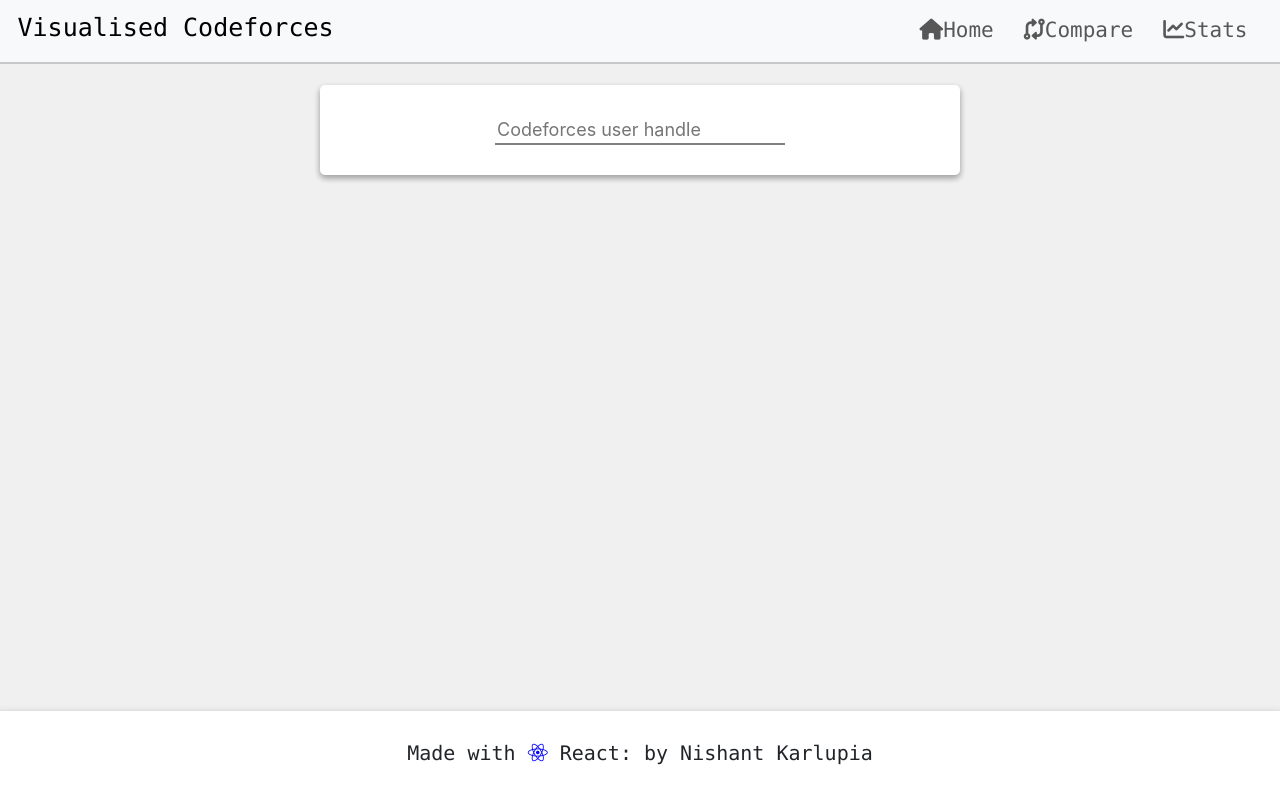
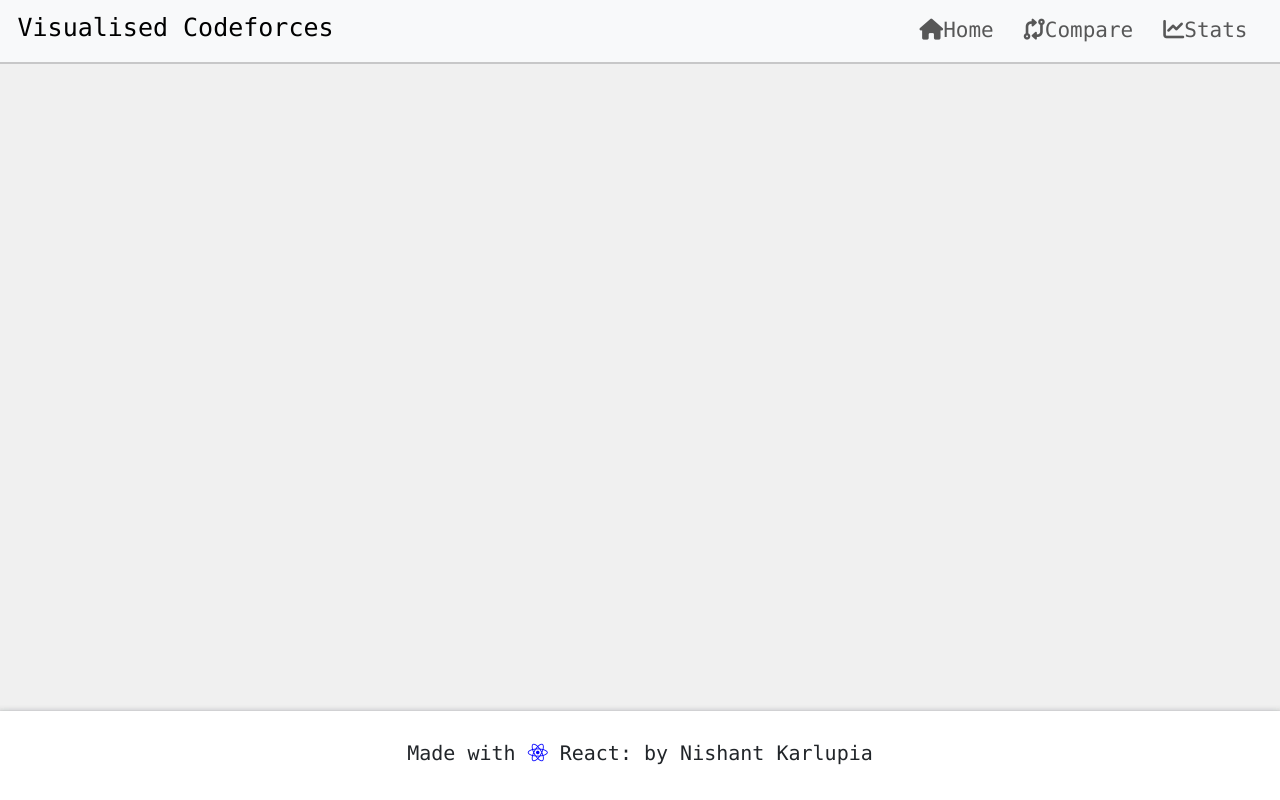
Before and after one commit to Nishant-Karlupia/visualized-codeforces, a React (Create React App) app: page /stats in a window 1280 px wide. Built offline with nearby package versions, Linux system fonts and the light colour scheme.

Commit message:
first commit

```diff
--- a/src/components/Stats.js
+++ b/src/components/Stats.js
@@ -1,96 +1,108 @@
-// @Nishant-Karlupia
-// visualised-codeforces
-// stats: it provide the links for the submission of solved problems by the user
-// it remains to build
+// // @Nishant-Karlupia
+// // visualised-codeforces
+// // stats: it provide the links for the submission of solved problems by the user
+// // it remains to build
+
+// import React from 'react'
+// import { useState } from 'react';
+// import ProblemItem from './ProblemItem';
+
+// const Stats = (props) => {
+//     const [handle, setHandle] = useState("");
+//     // const [new_handle, setNew_handle] = useState("");
+//     const [user_exists, setUser_exists] = useState(0);
+//     const [solved, setSolved] = useState([]);
+
+//     const handleSubmit = async (ev) => {
+//         props.setProgress(5);
+//         ev.preventDefault();
+//         setUser_exists(0);
+
+//         const response = await fetch(`https://codeforces.com/api/user.status?handle=${handle}`, {
+//             method: 'GET',
+//         });
+//         props.setProgress(25);
+
+//         const json = await response.json();
+//         if (json.status === "OK") {
+//             setHandle(handle);
+//             setUser_exists(1);
+//         }
+//         else {
+//             props.setProgress(100);
+//             alert("Couldn't find user!!!");
+//             return;
+//         }
+//         // console.log(json['result'][0]["problem"]['problemsetName']);
+//         const solved=[],solvedkey={};
+//         props.setProgress(100);
+//         for(let res of json["result"])
+//         {
+//             if(res["problem"]["problemsetName"]!==undefined)continue;
+//             // console.log(res);
+//             if(res["verdict"]==="OK")
+//             {
+//                 let rat = (res["problem"]["rating"] === undefined ? 0 : res["problem"]["rating"]);
+//                 // unkey: a unique key required to target each question independently
+//                 // unkey= contest_id + index + rating , (index: "A","B",...)
+//                 // as rating may be undefined for some problems so we made it 0(if it not exists)
+//                 const qkey = res["problem"]["contestId"] + "*=*" + res["problem"]["index"] + "*=*" +res["problem"]["name"] +"*=*"+rat;
+//                 const skey= (res["problem"]["contestId"]).toString() +"*=*"+ (res["id"]).toString();
+//                 const key=qkey+"+===+"+skey;
+//                 if(qkey in solvedkey)continue;
+//                 solved.push(key);
+//                 solvedkey[qkey]=1;
+//             }
+//             // if(key in solved)
+//         }
+//         console.log( solved.length);
+//         setSolved(solved);
+//     }
+
+//     const onchange = (ev) => {
+//         setHandle(ev.target.value);
+//     }
+
+
+//     return (
+//         <div className='d-flex flex-column'>
+//             <div className='container d-flex justify-content-center handle-name my-4'>
+//                 <div className='w-50' >
+//                     <form onSubmit={handleSubmit}>
+//                         <input className='handle-input' type="text" value={handle} name="handle" onChange={onchange} placeholder="Codeforces user handle"></input>
+//                         {/* <button type="submit">Submit</button> */}
+//                     </form>
+//                 </div>
+//             </div>
+//             {user_exists===1?<>
+//             <div className='container' style={{"maxWidth":"600px","textAlign":"center","fontFamily":"consolas","fontSize":"20px"}}>
+//                 Solved Problems
+//             </div>
+//             {
+//                 solved.map((key)=>{
+//                     const problem=key.split("+===+")[0];
+//                     const submission=key.split("+===+")[1];
+//                     const prlst=problem.split("*=*"),sublst=submission.split("*=*");
+//                     const contest=prlst[0],pindex=prlst[1],pname=prlst[2],rat=prlst[3],subId=sublst[1];
+//                     return <ProblemItem key={key} contest={contest} rating={rat} subId={subId} pname={pname} pindex={pindex} />
+//                 })
+//             }
+//             </>:<></>}
+
+//         </div>
+//     )
+// }
+
+// export default Stats
 
 import React from 'react'
-import { useState } from 'react';
-import ProblemItem from './ProblemItem';
 
-const Stats = (props) => {
-    const [handle, setHandle] = useState("");
-    // const [new_handle, setNew_handle] = useState("");
-    const [user_exists, setUser_exists] = useState(0);
-    const [solved, setSolved] = useState([]);
-
-    const handleSubmit = async (ev) => {
-        props.setProgress(5);
-        ev.preventDefault();
-        setUser_exists(0);
-
-        const response = await fetch(`https://codeforces.com/api/user.status?handle=${handle}`, {
-            method: 'GET',
-        });
-        props.setProgress(25);
-
-        const json = await response.json();
-        if (json.status === "OK") {
-            setHandle(handle);
-            setUser_exists(1);
-        }
-        else {
-            props.setProgress(100);
-            alert("Couldn't find user!!!");
-            return;
-        }
-        // console.log(json['result'][0]["problem"]['problemsetName']);
-        const solved=[],solvedkey={};
-        props.setProgress(100);
-        for(let res of json["result"])
-        {
-            if(res["problem"]["problemsetName"]!==undefined)continue;
-            // console.log(res);
-            if(res["verdict"]==="OK")
-            {
-                let rat = (res["problem"]["rating"] === undefined ? 0 : res["problem"]["rating"]);
-                // unkey: a unique key required to target each question independently
-                // unkey= contest_id + index + rating , (index: "A","B",...)
-                // as rating may be undefined for some problems so we made it 0(if it not exists)
-                const qkey = res["problem"]["contestId"] + "*=*" + res["problem"]["index"] + "*=*" +res["problem"]["name"] +"*=*"+rat;
-                const skey= (res["problem"]["contestId"]).toString() +"*=*"+ (res["id"]).toString();
-                const key=qkey+"+===+"+skey;
-                if(qkey in solvedkey)continue;
-                solved.push(key);
-                solvedkey[qkey]=1;
-            }
-            // if(key in solved)
-        }
-        console.log( solved.length);
-        setSolved(solved);
-    }
-
-    const onchange = (ev) => {
-        setHandle(ev.target.value);
-    }
-
-
-    return (
-        <div className='d-flex flex-column'>
-            <div className='container d-flex justify-content-center handle-name my-4'>
-                <div className='w-50' >
-                    <form onSubmit={handleSubmit}>
-                        <input className='handle-input' type="text" value={handle} name="handle" onChange={onchange} placeholder="Codeforces user handle"></input>
-                        {/* <button type="submit">Submit</button> */}
-                    </form>
-                </div>
-            </div>
-            {user_exists===1?<>
-            <div className='container' style={{"maxWidth":"600px","textAlign":"center","fontFamily":"consolas","fontSize":"20px"}}>
-                Solved Problems
-            </div>
-            {
-                solved.map((key)=>{
-                    const problem=key.split("+===+")[0];
-                    const submission=key.split("+===+")[1];
-                    const prlst=problem.split("*=*"),sublst=submission.split("*=*");
-                    const contest=prlst[0],pindex=prlst[1],pname=prlst[2],rat=prlst[3],subId=sublst[1];
-                    return <ProblemItem key={key} contest={contest} rating={rat} subId={subId} pname={pname} pindex={pindex} />
-                })
-            }
-            </>:<></>}
-
-        </div>
-    )
+const Footer = () => {
+  return (
+    <div className='d-flex justify-content-center footer-container'>
+        <h2>Made with <i className="fa fa-brands fa-react " style={{"color":"blue"}}></i> React: by Nishant Karlupia</h2>
+    </div>
+  )
 }
 
-export default Stats
+export default Footer
```
